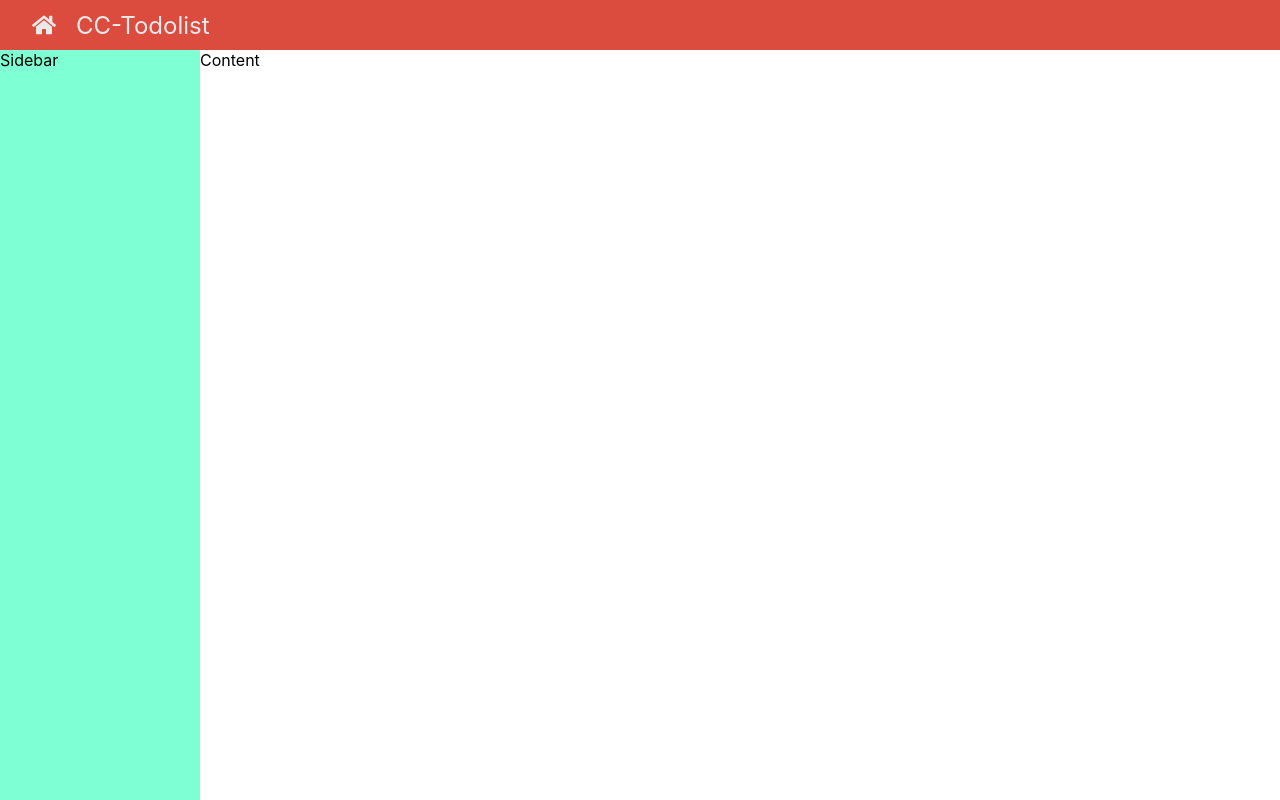
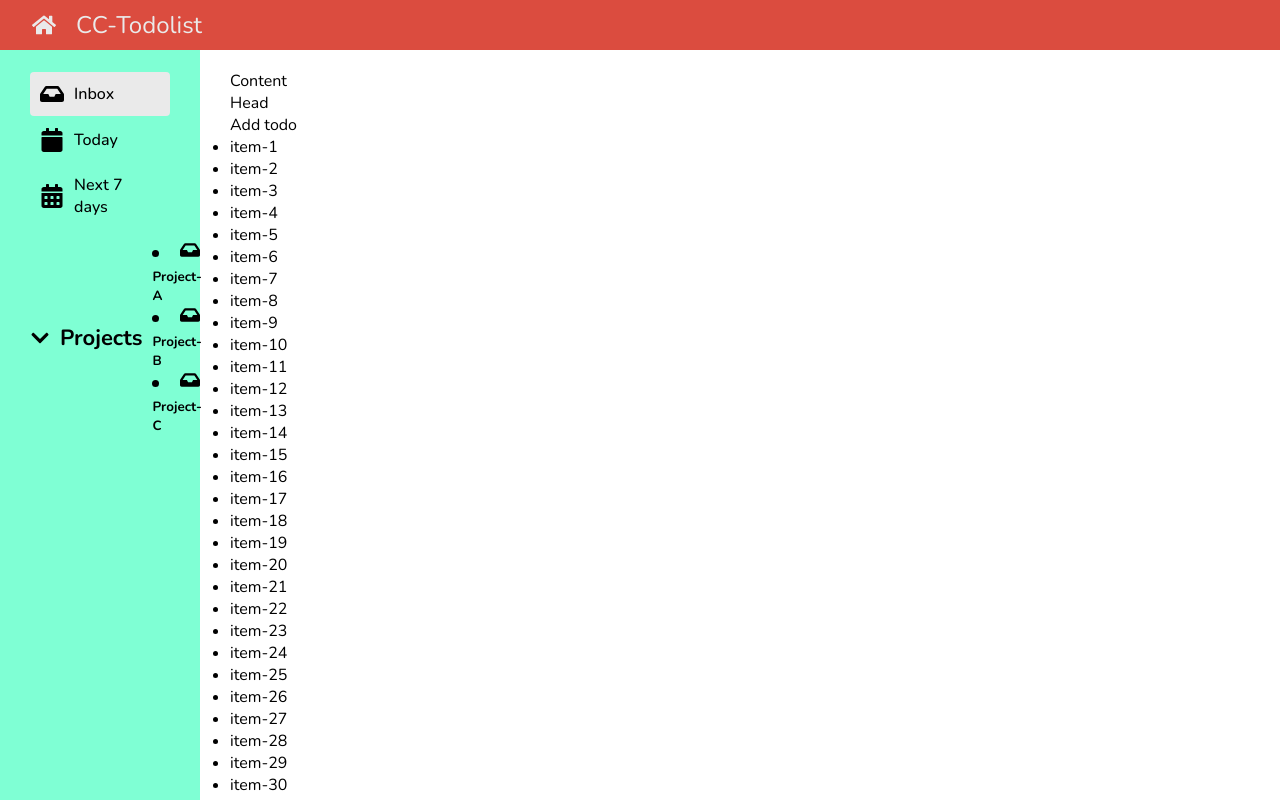
Before and after one commit to Minatnim/react-todolist, a React (Create React App) app: page / in a window 1280 px wide. Built offline with nearby package versions, Linux system fonts and the light colour scheme.

Commit message:
Todocontent

```diff
--- a/src/App.js
+++ /dev/null
@@ -1,19 +0,0 @@
-// import logo from "./logo.svg";
-import "./App.scss";
-import { FaHome } from "react-icons/fa";
-
-function App() {
-  return (
-    <div className="container">
-      <header className="header">
-        <span>
-          <FaHome />
-        </span>
-        <div>CC-Todolist</div>
-      </header>
-      <aside className="sidebar">Sidebar</aside>
-      <main className="content">Content</main>
-    </div>
-  );
-}
-export default App;
--- /dev/null
+++ b/src/App.jsx
@@ -0,0 +1,94 @@
+// import logo from "./logo.svg";
+import "./App.scss";
+// import {
+//   FaHome,
+//   FaInbox,
+//   FaCalendar,
+//   FaCalendarAlt,
+//   FaChevronDown,
+// } from "react-icons/fa";
+import { Header } from "./components/Header";
+import { Sidebar } from "./components/Sidebar";
+import { TodoContent } from "./components/Todo/TodoContent";
+
+function App() {
+  const mockTodo = Array.from({ length: 50 }, (el, idx) => idx + 1);
+  return (
+    <div className="container">
+      <Header />
+      <Sidebar />
+      <TodoContent />
+      {/* <header className="header">
+        <span>
+          <FaHome />
+        </span>
+        <div>CC-Todolist</div>
+      </header> */}
+      {/* <aside className="sidebar">
+        <section className="sidebar__generic">
+          <ul className="generic__lists">
+            <li className="active">
+              <span>
+                <FaInbox />
+              </span>
+              <h6>Inbox</h6>
+            </li>
+
+            <li>
+              <span>
+                <FaCalendar />
+              </span>
+              <h6>Today</h6>
+            </li>
+
+            <li>
+              <span>
+                <FaCalendarAlt />
+              </span>
+              <h6>Next 7 days</h6>
+            </li>
+          </ul>
+        </section>
+        <section className="sidebar__middle">
+          <span>
+            <FaChevronDown />
+          </span>
+          <h6>Projects</h6>
+          <section className="sidebar__projects">
+            <li className="project__lists">
+              <span>
+                <FaInbox />
+              </span>
+              <h6>Project-A</h6>
+            </li>
+
+            <li>
+              <span>
+                <FaInbox />
+              </span>
+              <h6>Project-B</h6>
+            </li>
+
+            <li>
+              <span>
+                <FaInbox />
+              </span>
+              <h6>Project-C</h6>
+            </li>
+          </section>
+        </section>
+      </aside> */}
+      {/* <main className="content">
+        Content
+        <div>Head</div>
+        <div>Add todo</div>
+        <ul>
+          {mockTodo.map((el) => (
+            <li key={el}>{`item-${el}`}</li>
+          ))}
+        </ul>
+      </main> */}
+    </div>
+  );
+}
+export default App;
--- a/src/App.scss
+++ b/src/App.scss
@@ -13,6 +13,8 @@
   grid-column: 1/3; //start/end
   grid-row: 1/2;
   font-size: 24px;
+
+  //content
   display: flex;
   align-items: center;
   gap: 20px;
@@ -28,8 +30,66 @@
   background-color: aquamarine;
   grid-row: 2/3;
   grid-column: 1/2; //start/end
+  position: sticky;
+  //   position: fixed;
+  //   left: 0;
+
+  //inside
+
+  display: flex;
+  flex-direction: column;
+  gap: 10px;
+  padding: 20px 30px;
+
+  &__middle {
+    display: flex;
+    align-items: center;
+    gap: 10px;
+    font-size: 20px;
+    & > span {
+      display: flex;
+    }
+    & > h6 {
+      font-size: 22px;
+    }
+  }
 }
+
+.generic__lists,
+.project__lists {
+  & > li {
+    display: flex;
+    align-items: center;
+    gap: 10px;
+    font-size: 24px;
+    cursor: pointer;
+    padding: 10px;
+    margin: 2px 0;
+    border-radius: 4px;
+
+    &:hover {
+      background-color: $grey;
+    }
+    & > span {
+      display: flex;
+    }
+    & > h6 {
+      font-weight: 500;
+    }
+  }
+}
+.active {
+  background-color: $grey;
+}
+
+// .sidebar__middle {
+// }
+
+// .sidebar__projects {
+// }
 .content {
   grid-column: 2/3; //start/end
   grid-row: 2/3;
+  overflow-y: scroll;
+  padding: 20px 30px;
 }
--- /dev/null
+++ b/src/components/Header.jsx
@@ -0,0 +1,11 @@
+import { FaHome } from "react-icons/fa";
+export function Header() {
+  return (
+    <header className="header">
+      <span>
+        <FaHome />
+      </span>
+      <div>CC-Todolist</div>
+    </header>
+  );
+}
--- /dev/null
+++ b/src/components/Sidebar.jsx
@@ -0,0 +1,66 @@
+import {
+  FaHome,
+  FaInbox,
+  FaCalendar,
+  FaCalendarAlt,
+  FaChevronDown,
+} from "react-icons/fa";
+
+export function Sidebar() {
+  return (
+    <aside className="sidebar">
+      <section className="sidebar__generic">
+        <ul className="generic__lists">
+          <li className="active">
+            <span>
+              <FaInbox />
+            </span>
+            <h6>Inbox</h6>
+          </li>
+
+          <li>
+            <span>
+              <FaCalendar />
+            </span>
+            <h6>Today</h6>
+          </li>
+
+          <li>
+            <span>
+              <FaCalendarAlt />
+            </span>
+            <h6>Next 7 days</h6>
+          </li>
+        </ul>
+      </section>
+      <section className="sidebar__middle">
+        <span>
+          <FaChevronDown />
+        </span>
+        <h6>Projects</h6>
+        <section className="sidebar__projects">
+          <li className="project__lists">
+            <span>
+              <FaInbox />
+            </span>
+            <h6>Project-A</h6>
+          </li>
+
+          <li>
+            <span>
+              <FaInbox />
+            </span>
+            <h6>Project-B</h6>
+          </li>
+
+          <li>
+            <span>
+              <FaInbox />
+            </span>
+            <h6>Project-C</h6>
+          </li>
+        </section>
+      </section>
+    </aside>
+  );
+}
--- /dev/null
+++ b/src/components/Todo/TodoContent.jsx
@@ -0,0 +1,18 @@
+import React from "react";
+
+export function TodoContent() {
+  const mockTodo = Array.from({ length: 50 }, (el, idx) => idx + 1);
+
+  return (
+    <main className="content">
+      Content
+      <div>Head</div>
+      <div>Add todo</div>
+      <ul>
+        {mockTodo.map((el) => (
+          <li key={el}>{`item-${el}`}</li>
+        ))}
+      </ul>
+    </main>
+  );
+}
--- a/src/index.css
+++ b/src/index.css
@@ -1,13 +1,21 @@
+@import url("https://fonts.googleapis.com/css2?family=Nunito:wght@200;300;400;500;600;700;800;900;1000&family=Poppins:wght@600&family=Quicksand:wght@300&family=Urbanist:wght@100;500&display=swap");
+
 body {
   margin: 0;
-  font-family: -apple-system, BlinkMacSystemFont, 'Segoe UI', 'Roboto', 'Oxygen',
-    'Ubuntu', 'Cantarell', 'Fira Sans', 'Droid Sans', 'Helvetica Neue',
+  font-family: "Nunito", -apple-system, BlinkMacSystemFont, "Segoe UI", "Roboto",
+    "Oxygen", "Ubuntu", "Cantarell", "Fira Sans", "Droid Sans", "Helvetica Neue",
     sans-serif;
   -webkit-font-smoothing: antialiased;
   -moz-osx-font-smoothing: grayscale;
 }
 
 code {
-  font-family: source-code-pro, Menlo, Monaco, Consolas, 'Courier New',
+  font-family: source-code-pro, Menlo, Monaco, Consolas, "Courier New",
     monospace;
 }
+
+* {
+  padding: 0;
+  margin: 0;
+  box-sizing: border-box;
+}
```
